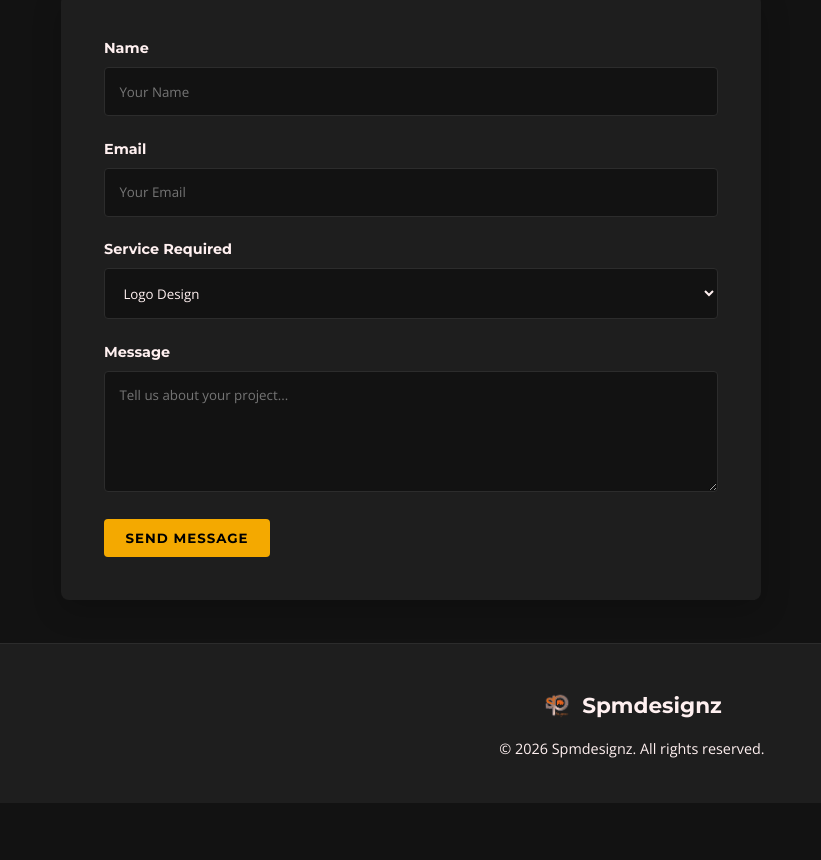
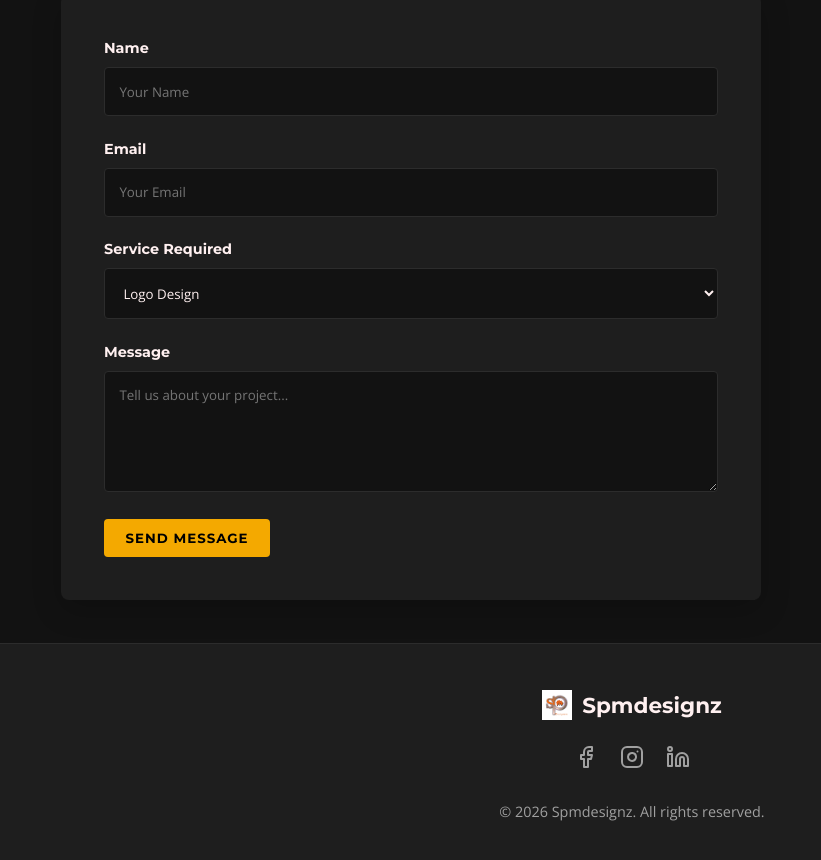
Before and after one commit to MucheruElijah/spmdesignz-website, a React (Vite) app: page / in a window 1280 px wide. Shown: the part 2997-3857 px from the top of the page, without its empty margins (8-829 px from the left). Before the commit the page ends 3800 px from the top, so only its background shows below. Built offline with nearby package versions, Linux system fonts and the light colour scheme.

Commit message:
Fix asset paths

```diff
--- a/index.html
+++ b/index.html
@@ -2,9 +2,9 @@
 <html lang="en">
   <head>
     <meta charset="UTF-8" />
-    <link rel="icon" type="image/svg+xml" href="/favicon.svg" />
+    <link rel="icon" type="image/png" href="/favicon.png" />
     <meta name="viewport" content="width=device-width, initial-scale=1.0" />
-    <title>google-site</title>
+    <title>Spmdesignz</title>
   </head>
   <body>
     <div id="root"></div>
--- a/src/App.jsx
+++ b/src/App.jsx
@@ -1,6 +1,6 @@
 import React, { useEffect } from 'react';
 import { BrowserRouter as Router, Routes, Route, Link, useLocation } from 'react-router-dom';
-import { PenTool } from 'lucide-react';
+import { Facebook, Instagram, Linkedin } from 'lucide-react';
 import Home from './pages/Home';
 import Blog from './pages/Blog';
 import BlogPost from './pages/BlogPost';
@@ -69,11 +69,16 @@ function App() {
         <Route path="/service/:id" element={<ServiceDetail />} />
       </Routes>
       <footer>
-        <div className="container footer-content">
+        <div className="container footer-content" style={{ display: 'flex', flexDirection: 'column', alignItems: 'center', gap: '1rem', textAlign: 'center' }}>
           <div className="logo" style={{ display: 'flex', alignItems: 'center', gap: '10px', fontSize: '1.5rem', fontWeight: 700, color: 'var(--text-primary)' }}>
             <img src="/logo.png" alt="Spmdesignz Logo" style={{ height: '30px', width: 'auto' }} /> Spmdesignz
           </div>
-          <p>&copy; {new Date().getFullYear()} Spmdesignz. All rights reserved.</p>
+          <div className="social-links" style={{ display: 'flex', gap: '1.5rem', margin: '0.5rem 0' }}>
+            <a href="https://web.facebook.com/spmdesigners" target="_blank" rel="noopener noreferrer" style={{ color: 'var(--text-secondary)' }}><Facebook size={24} /></a>
+            <a href="https://www.instagram.com/spmdesignz" target="_blank" rel="noopener noreferrer" style={{ color: 'var(--text-secondary)' }}><Instagram size={24} /></a>
+            <a href="https://linkedin.com/spmdesigns" target="_blank" rel="noopener noreferrer" style={{ color: 'var(--text-secondary)' }}><Linkedin size={24} /></a>
+          </div>
+          <p style={{ color: 'var(--text-secondary)' }}>&copy; {new Date().getFullYear()} Spmdesignz. All rights reserved.</p>
         </div>
       </footer>
     </Router>
```
Also changed, not shown: public/favicon.png (added), public/logo.png.
